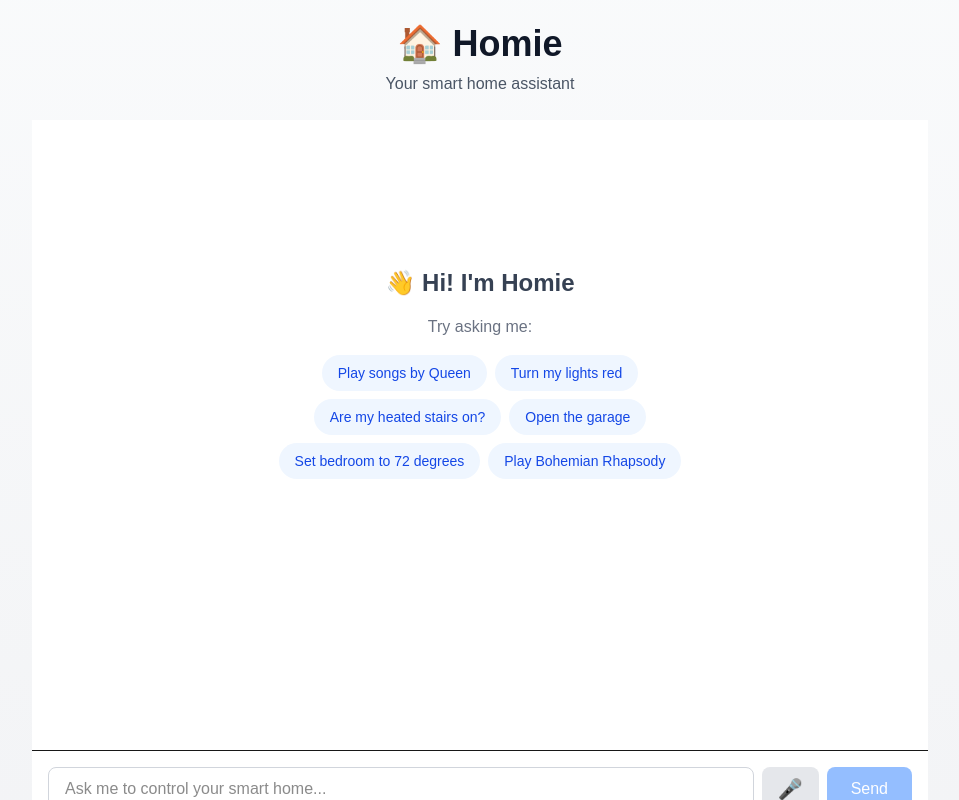
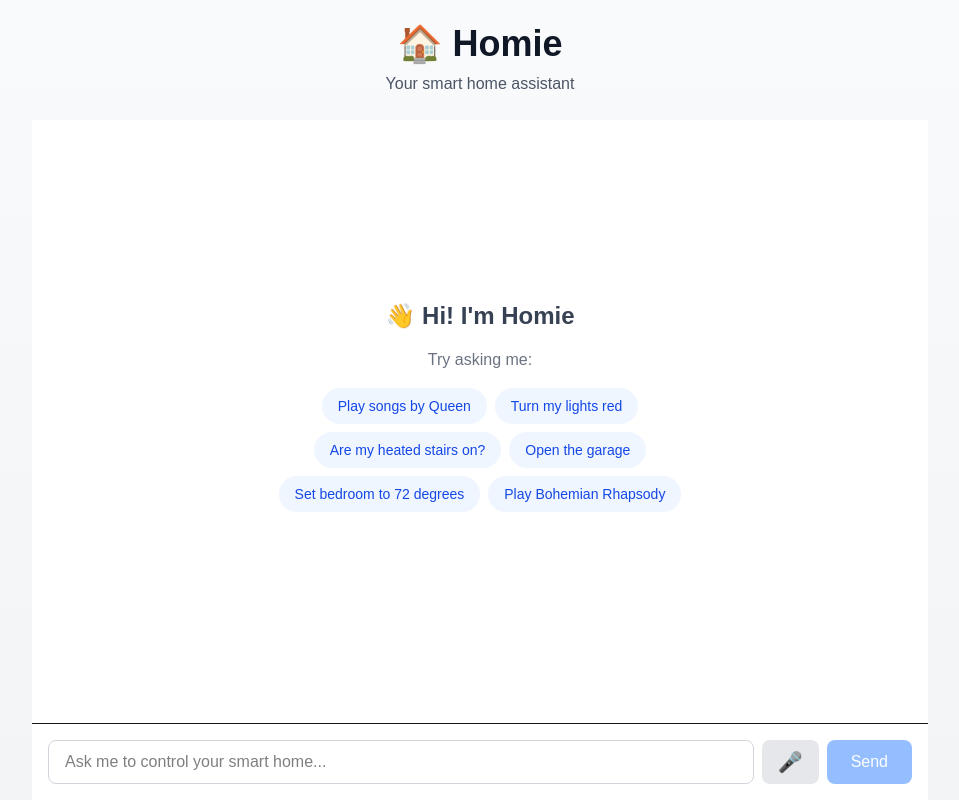
Before and after one commit to johnpc/jpc-homie, a Next.js app: page / in a window 1280 px wide. Shown: the whole page, without its empty margins (160-1119 px from the left). Built offline with nearby package versions, Linux system fonts and the light colour scheme.

Commit message:
Fix input text color and header overlap

```diff
--- a/components/ChatInterface.tsx
+++ b/components/ChatInterface.tsx
@@ -180,7 +180,7 @@
   };
 
   return (
-    <div className="flex flex-col h-screen max-w-4xl mx-auto bg-white">
+    <div className="flex flex-col h-full max-w-4xl mx-auto bg-white">
       <div className="flex-1 overflow-y-auto p-3 sm:p-4 space-y-3 sm:space-y-4">
         {messages.length === 0 && (
           <div className="flex flex-col items-center justify-center h-full gap-3 sm:gap-4 px-4">
@@ -243,7 +243,7 @@
             onKeyPress={handleKeyPress}
             placeholder="Ask me to control your smart home..."
             disabled={isLoading}
-            className="flex-1 px-3 py-2 sm:px-4 sm:py-2 text-sm sm:text-base border border-gray-300 rounded-lg focus:outline-none focus:ring-2 focus:ring-blue-500"
+            className="flex-1 px-3 py-2 sm:px-4 sm:py-2 text-sm sm:text-base text-black border border-gray-300 rounded-lg focus:outline-none focus:ring-2 focus:ring-blue-500"
           />
           <button
             onClick={toggleListening}
```
